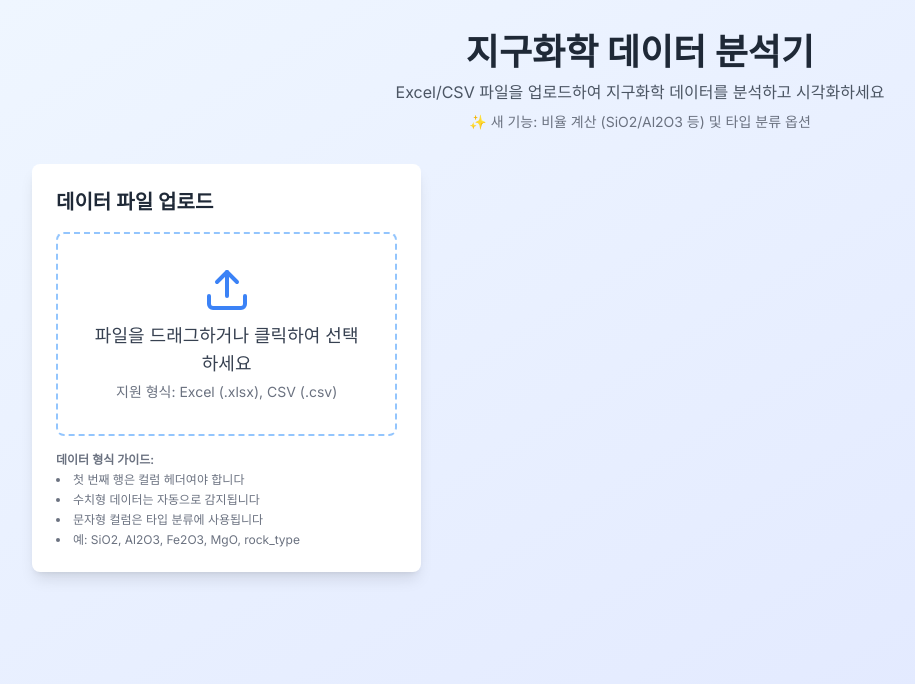
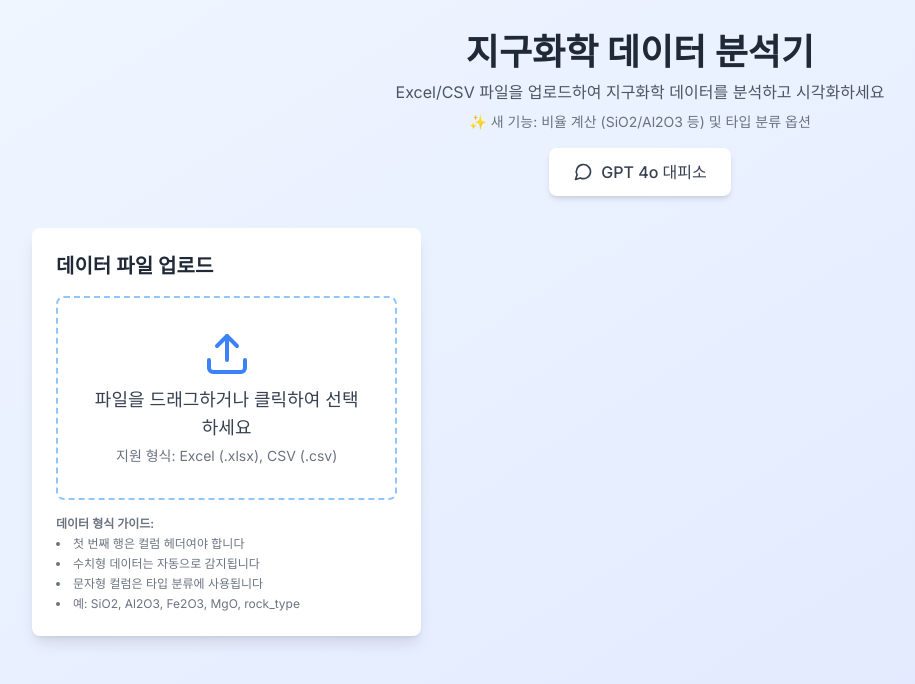
Before and after one commit to sooneeujuro/geochemistry-analyzer, a Next.js app: page / in a window 1280 px wide. Shown: the top 684 px of the page, without its empty margins (0-915 px from the left). Built offline with nearby package versions, Linux system fonts and the light colour scheme.

Commit message:
🚀 feat: GPT 4o 대피소 기능 복구 - ChatInterface 연결 완료

```diff
--- a/src/app/page.tsx
+++ b/src/app/page.tsx
@@ -5,8 +5,9 @@
 import DataViewer from '@/components/DataViewer'
 import AnalysisPanel from '@/components/AnalysisPanel'
 import ScanMode from '@/components/ScanMode'
+import ChatInterface from '@/components/ChatInterface'
 import { GeochemData, ColumnSelection, ScanResult, ScanSummary } from '@/types/geochem'
-import { BarChart3, Scan, ArrowLeft } from 'lucide-react'
+import { BarChart3, Scan, ArrowLeft, MessageCircle } from 'lucide-react'
 
 export default function Home() {
   const [data, setData] = useState<GeochemData | null>(null)
@@ -16,7 +17,7 @@
     useTypeColumn: false,
     selectedTypeColumn: undefined
   })
-  const [mode, setMode] = useState<'analysis' | 'scan'>('analysis')
+  const [mode, setMode] = useState<'analysis' | 'scan' | 'chat'>('analysis')
   const [cameFromScan, setCameFromScan] = useState(false)
   const [scanResults, setScanResults] = useState<ScanResult[]>([])
   const [scanSummary, setScanSummary] = useState<ScanSummary | null>(null)
@@ -69,6 +70,35 @@
   // 모드 변경 처리 (PCA → 분석 모드 전환)
   const handleModeChange = (newMode: 'analysis' | 'scan') => {
     setMode(newMode)
+  }
+
+  // Chat 모드 렌더링
+  if (mode === 'chat') {
+    return (
+      <main className="min-h-screen bg-gradient-to-br from-green-50 to-emerald-100 p-8">
+        <div className="max-w-7xl mx-auto">
+          <header className="text-center mb-8">
+            <div className="flex items-center justify-center mb-4">
+              <button
+                onClick={() => setMode('analysis')}
+                className="flex items-center px-4 py-2 text-sm bg-white shadow-md rounded-lg hover:bg-gray-50 mr-4"
+              >
+                <ArrowLeft className="h-4 w-4 mr-2" />
+                분석 모드로 돌아가기
+              </button>
+              <h1 className="text-4xl font-bold text-gray-800">
+                GPT 4o 대피소 🏠
+              </h1>
+            </div>
+            <p className="text-gray-600">
+              최신 GPT-4o 모델을 활용한 SCI 논문 검토 및 영작 도우미
+            </p>
+          </header>
+
+          <ChatInterface />
+        </div>
+      </main>
+    )
   }
 
   if (mode === 'scan' && data) {
@@ -147,8 +177,9 @@
           </p>
 
           {/* 모드 선택 버튼 */}
+          <div className="flex justify-center mt-4 space-x-4">
             {data && !cameFromScan && (
-            <div className="flex justify-center mt-4 space-x-4">
+              <>
                 <button
                   onClick={() => {
                     setMode('analysis')
@@ -177,8 +208,20 @@
                   <Scan className="h-5 w-5 mr-2" />
                   스캔 모드 (전체 분석)
                 </button>
+              </>
+            )}
+            <button
+              onClick={() => setMode('chat')}
+              className={`flex items-center px-6 py-3 rounded-lg font-medium transition-all ${
+                mode === 'chat'
+                  ? 'bg-green-600 text-white shadow-lg'
+                  : 'bg-white text-gray-700 shadow-md hover:shadow-lg'
+              }`}
+            >
+              <MessageCircle className="h-5 w-5 mr-2" />
+              GPT 4o 대피소
+            </button>
           </div>
-          )}
 
           {/* 스캔에서 온 경우 현재 선택된 조합 표시 */}
           {cameFromScan && selectedColumns.x && selectedColumns.y && (
```
Also changed, not shown: 1 other file (tests, documents, lock files or other folders). Lines whose indentation alone changed are shown as unchanged.
